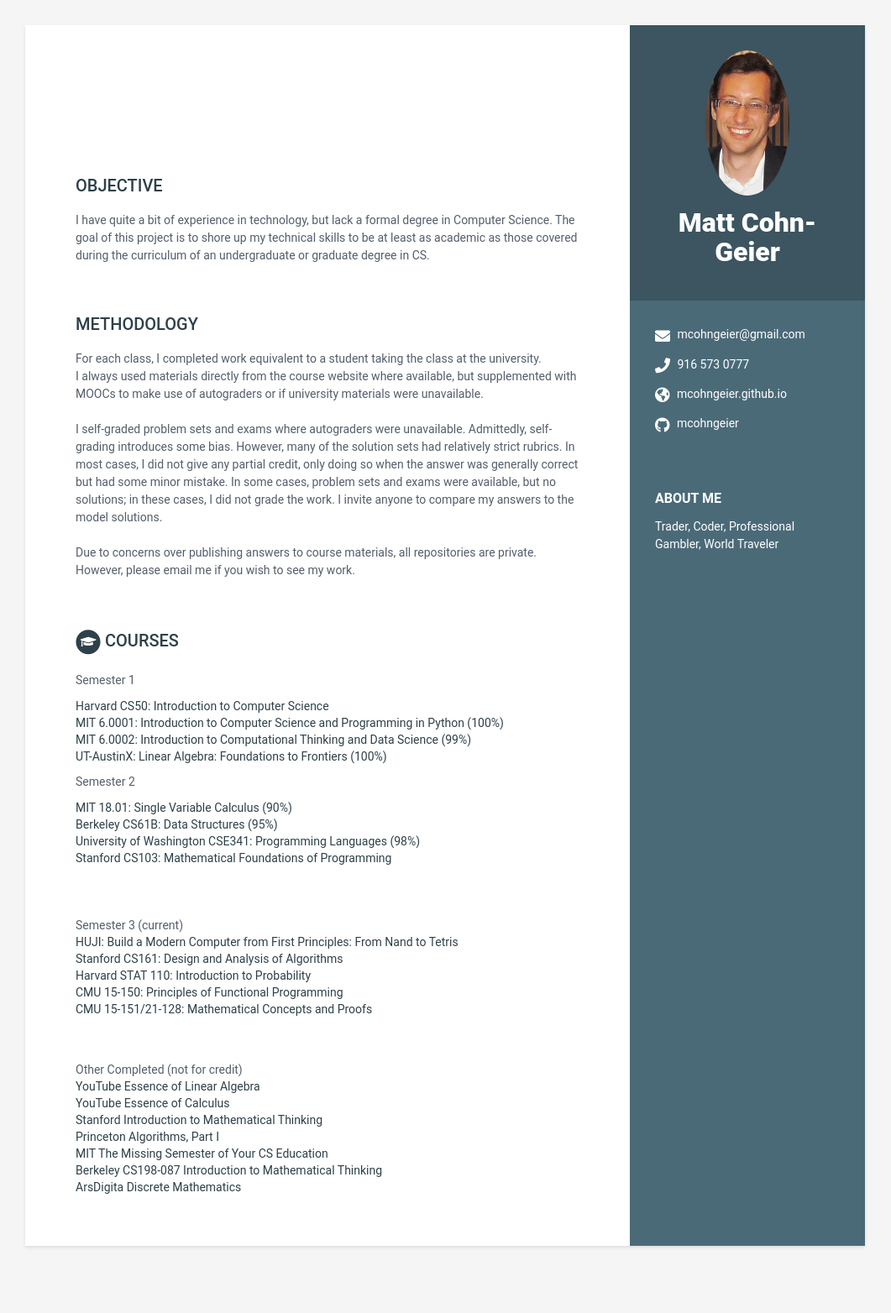
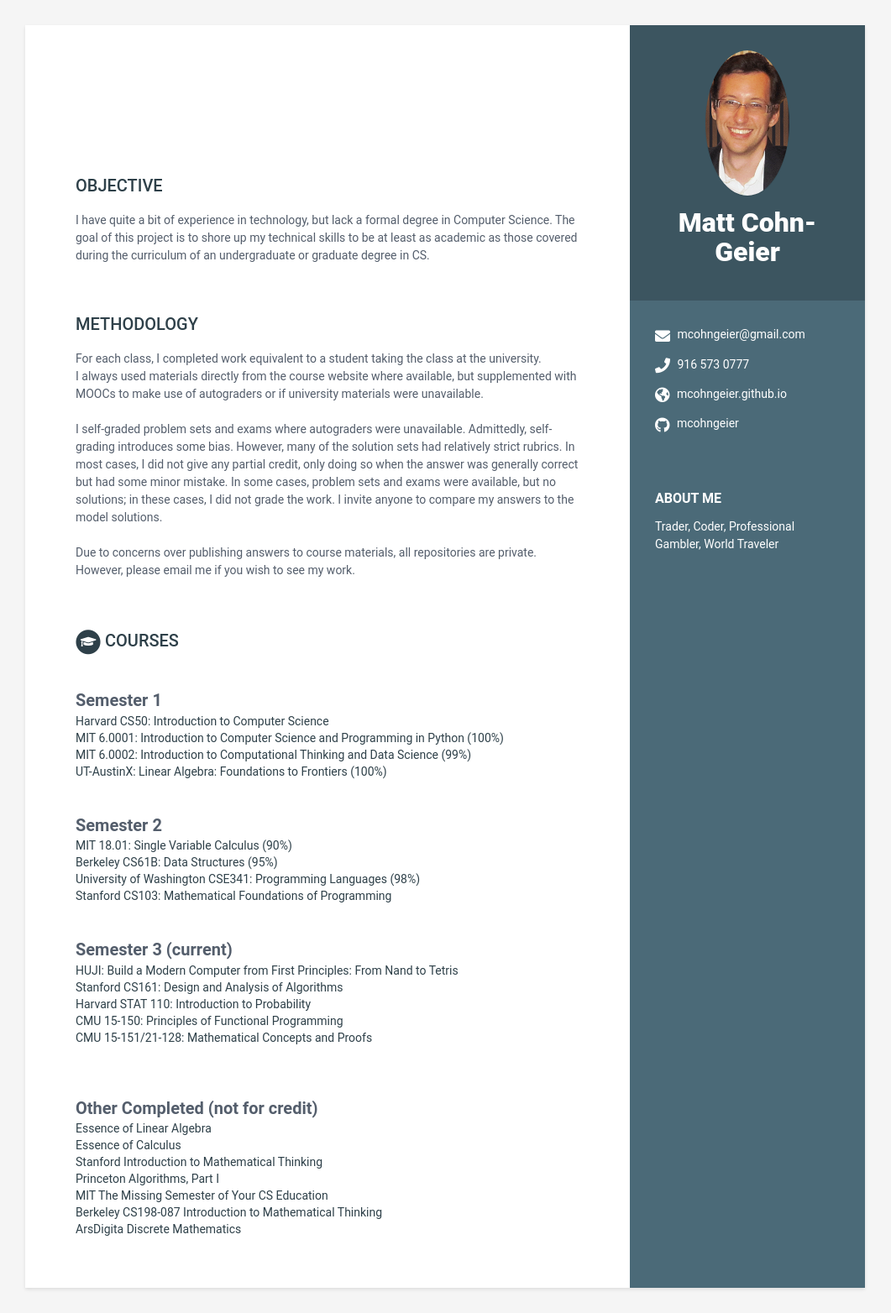
Before and after one commit to mcohngeier/cv, a Jekyll site: the page built from selfstudy.html, in a window 1280 px wide. Shown: the whole page at 84% size, without its empty margins (110-1171 px from the left). Built offline with Jekyll 4.4.1, drawn with Linux system fonts in a browser that asks for light colours; before the commit the page ends 1514 px from its top, so only the background shows below that.

Commit message:
semester CSS

```diff
--- a/_data/selfstudy.yml
+++ b/_data/selfstudy.yml
@@ -21,7 +21,7 @@
     courses:
       - number: Harvard CS50
         title: Introduction to Computer Science
-        link: "https://cs50.harvard.edu/x/2020/"
+        link: "https://cs50.harvard.edu/"
       - number: MIT 6.0001
         title: Introduction to Computer Science and Programming in Python
         link: "https://ocw.mit.edu/courses/electrical-engineering-and-computer-science/6-0001-introduction-to-computer-science-and-programming-in-python-fall-2016/"
@@ -72,10 +72,10 @@
       link: "http://www.math.cmu.edu/~jmackey/151_128/welcome.html"
 
 other-completed:
-  - number: YouTube
+  - number: ""
     title: Essence of Linear Algebra
     link: "https://www.youtube.com/playlist?list=PLZHQObOWTQDPD3MizzM2xVFitgF8hE_ab"
-  - number: YouTube
+  - number: ""
     title: Essence of Calculus
     link: "https://www.youtube.com/playlist?list=PLZHQObOWTQDMsr9K-rj53DwVRMYO3t5Yr"
   - number: Stanford
--- a/_includes/courses.html
+++ b/_includes/courses.html
@@ -11,12 +11,13 @@
 
   {% if semesters.summary %}
   <div class="intro">
-      <p>{{ courses.summary }}</p>
+      <p>{{ semesters.summary }}</p>
   </div><!--//intro-->
   {% endif %}
 
   {% for semester in semesters %}
-    <p>Semester {{ semester.number }}<br>
+    <div class=semester>
+        <span class=semester-title>Semester {{ semester.number }}</span>
     {% for course in semester.courses %}
         <div class="item">
           {% if course.link %}
@@ -28,10 +29,18 @@
           {% else %}
             {{ course.number }} : {{ course.title }}
           {% endif %}
-        </div>
+        </div><!--item-->
     {% endfor %}
-    </p>
+    </div><!--semester-->
   {% endfor %}
-
+  {% assign current = site.data.selfstudy.current-semester %}
+  <div class="semester">
+    <span class=semester-title>Semester {{ current.number }} (current)</span>
+      {% for course in current.courses %}
+        <div class="item">
+            <a href="{{ course.link }}" target="_blank">{{ course.number }}: {{ course.title }}</a>
+        </div><!--item-->
+      {% endfor %}
+    </div><!--semester-->
 </section><!--//section-->
 {% endif %}
--- a/_includes/future.html
+++ b/_includes/future.html
@@ -1,17 +1,9 @@
-{% assign current = site.data.selfstudy.current-semester %}
-  Semester {{ current.number }} (current)<br>
-  {% for course in current.courses %}
-  <div class="item">
-    <a href="{{ course.link }}" target="_blank">{{ course.number }}: {{ course.title }}</a>
-  </div>
-  {% endfor %}
-<p>
-    <br><br>
-</p>
 {% assign other = site.data.selfstudy.other-completed %}
-  Other Completed (not for credit)<br>
-  {% for course in other %}
-  <div class="item">
-      <a href=" {{course.link }}" target="_blank">{{ course.number }} {{ course.title }}</a>
-  </div>
-  {% endfor %}
+  <div class="semester">
+    <span class=semester-title>Other Completed (not for credit)</span>
+    {% for course in other %}
+    <div class="item">
+        <a href=" {{course.link }}" target="_blank">{{ course.number }} {{ course.title }}</a>
+    </div><!--item-->
+    {% endfor %}
+  </div><!--semester-->
--- a/_sass/_base.scss
+++ b/_sass/_base.scss
@@ -200,9 +200,6 @@
         top: 0;
         color: $text-grey;
     }
-    // .honors {
-        // margin-bottom: 10px;
-    // }
     .company, .university {
         margin-bottom: 10px;
         color: $text-grey;
@@ -249,6 +246,13 @@
             margin-bottom: 15px;
         }
     }
+    .semester {
+        margin-top: 40px;
+    }
+    .semester-title {
+        font-weight: 700;
+        font-size:20px;
+    }
 }
 
 
```
Also changed, not shown: 1 other file.
